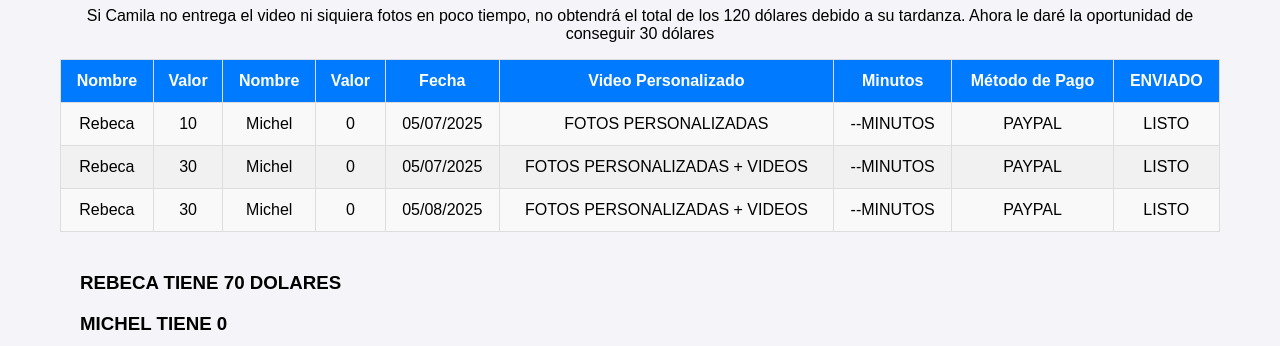
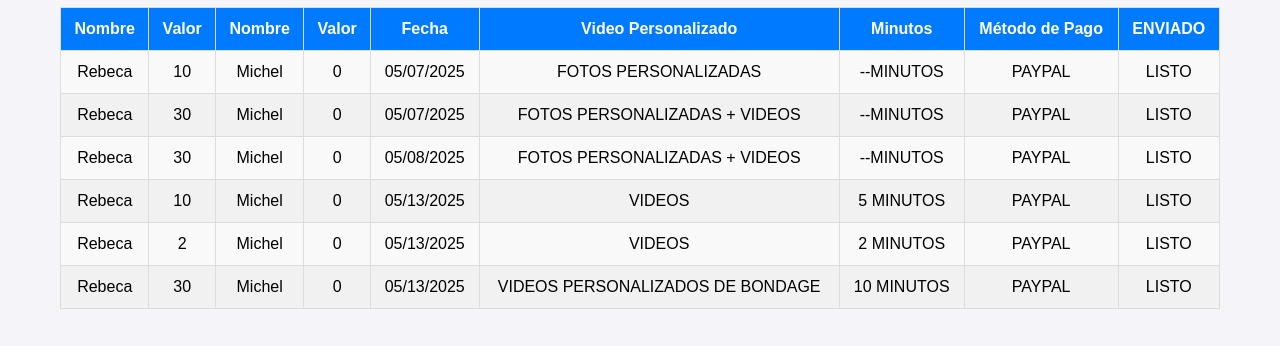
Before and after one commit to vanessafeet/salario-rebeca, a plain HTML site: page index.html in a window 1280 px wide. Shown: the part 93-439 px from the top of the page. Drawn offline with Linux system fonts and the light colour scheme.

Commit message:
index.html

```diff
--- a/index.html
+++ b/index.html
@@ -256,10 +256,42 @@
         </tr>
 
 
-<p>Si Camila no entrega el video ni siquiera fotos en poco tiempo, no obtendrá el total de los 120 dólares debido a su tardanza. Ahora le daré la oportunidad de conseguir 30 dólares</p>
 
+ <tr>
+            <td>Rebeca</td>
+            <td>10</td>
+            <td>Michel</td>
+            <td>0</td>
+            <td>05/13/2025</td>
+            <td>VIDEOS </td>
+            <td>5 MINUTOS</td>
+            <td>PAYPAL</td>
+            <td>LISTO</td>
+        </tr>
 
+<tr>
+            <td>Rebeca</td>
+            <td>2</td>
+            <td>Michel</td>
+            <td>0</td>
+            <td>05/13/2025</td>
+            <td>VIDEOS </td>
+            <td>2 MINUTOS</td>
+            <td>PAYPAL</td>
+            <td>LISTO</td>
+        </tr>
 
+        <tr>
+            <td>Rebeca</td>
+            <td>30</td>
+            <td>Michel</td>
+            <td>0</td>
+            <td>05/13/2025</td>
+            <td>VIDEOS PERSONALIZADOS DE BONDAGE </td>
+            <td>10 MINUTOS</td>
+            <td>PAYPAL</td>
+            <td>LISTO</td>
+        </tr>
 
 
 
@@ -288,7 +320,7 @@
 </table>
 
 
-<h3>REBECA TIENE  70 DOLARES </h3>
+<h3>REBECA TIENE  113 DOLARES </h3>
 <h3>MICHEL TIENE 0</h3>
 
 
```
